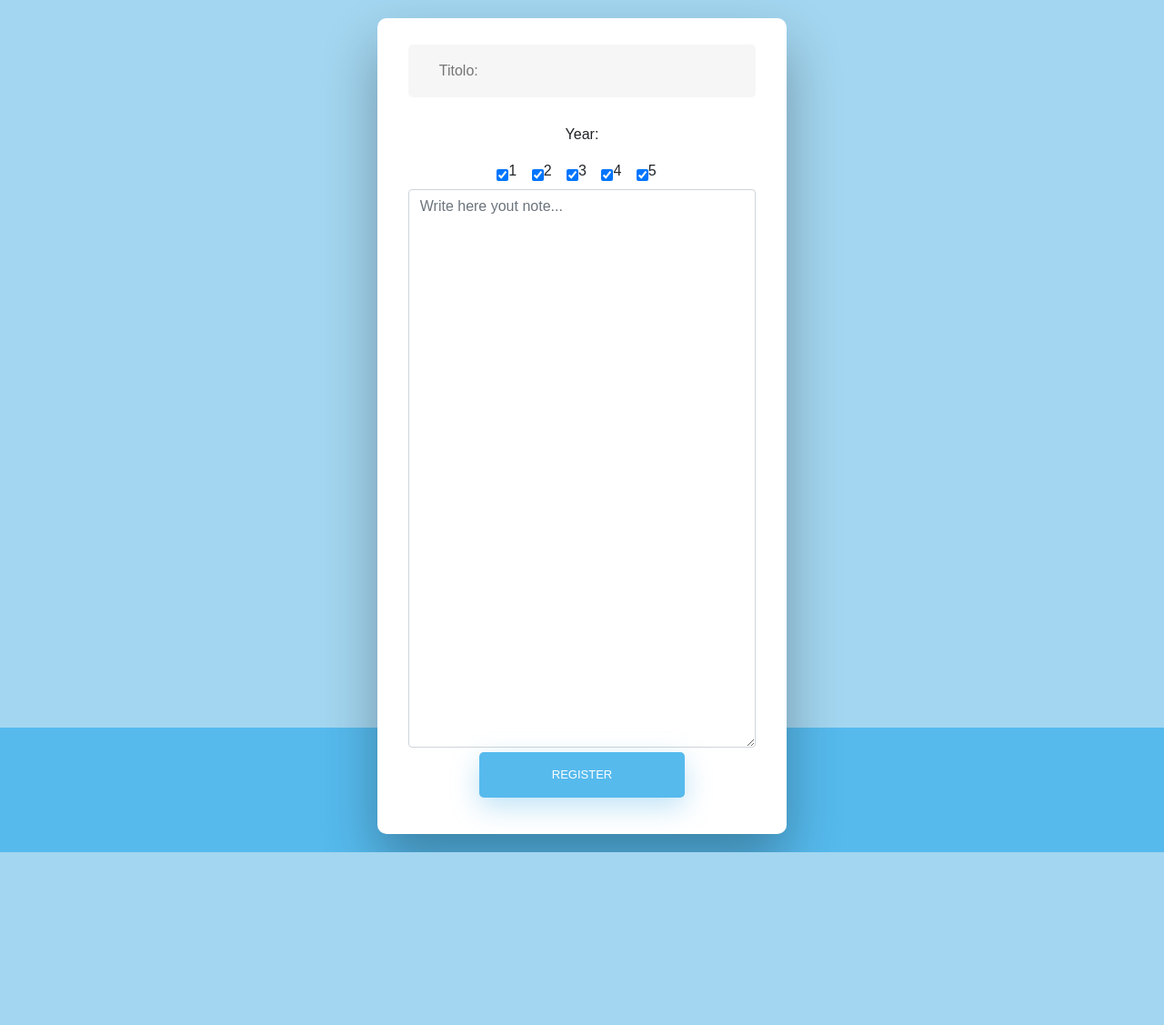
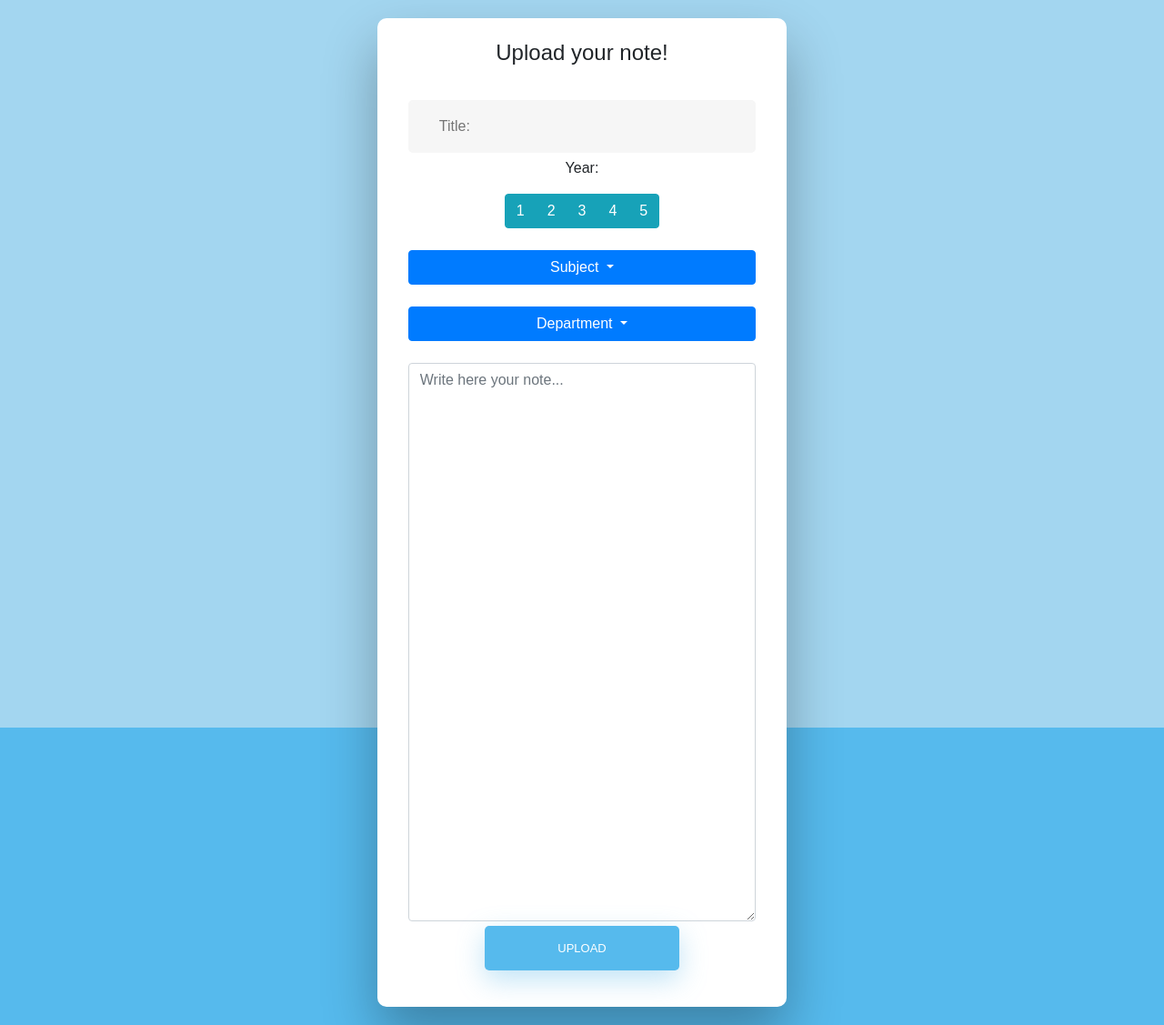
Before and after one commit to rhxto/Buds-note, a PHP site: page /write/index.php in a window 1280 px wide. Shown: the whole page at 91% size. Before the commit the page ends 937 px from the top, so only its background shows below. Run offline with PHP 8.4, Linux system fonts and the light colour scheme.

Commit message:
Sistemazione menu
Finito tutto il form di caricamento delle note ad eccezione della parte relativa al caricamente delle foto, li bisogna trovare una cosa figa da inserire asap, ce ne sono un sacco di bootstrap che si aggiungono abbastanza facilmente, ricordarsi di mettere la barra di caricamento della foto

```diff
--- a/write/index.php
+++ b/write/index.php
@@ -6,7 +6,9 @@
   <meta name="viewport" content="width=device-width, initial-scale=1.0">
   <link href="../bootstrap/css/bootstrap.min.css" rel="stylesheet" id="bootstrap-css">
   <script src="../jQuery.js"></script>
+  <script src="https://cdnjs.cloudflare.com/ajax/libs/popper.js/1.16.0/umd/popper.min.js"></script>
   <script src="../bootstrap/js/bootstrap.min.js"></script>
+
 
   <style>
 
@@ -292,40 +294,64 @@ input[type=text]:placeholder {
 <body>
 <div class="wrapper fadeInDown">
   <div id="formContent">
-    <!-- Tabs Titles -->
-
-    <!-- Login Form -->
+  </br>
+    <h4>Upload your note!</h4>
     <form>
       <br/>
-      <input type="text" id="title" class="fadeIn second" name="title" placeholder="Titolo:"/>
+      <input type="text" id="title" class="fadeIn second" name="title" placeholder="Title:"/>
       <br/>
+    <div class="container">
+      <p>Year:</p>
+      <div class="btn-group btn-group-toggle" data-toggle="buttons">
+        <label class="btn btn-info">
+          <input type="radio" name="options" id="1" autocomplete="off" checked> 1
+        </label>
+        <label class="btn btn-info">
+          <input type="radio" name="options" id="2" autocomplete="off"> 2
+        </label>
+        <label class="btn btn-info">
+          <input type="radio" name="options" id="3" autocomplete="off"> 3
+        </label>
+        <label class="btn btn-info">
+          <input type="radio" name="options" id="4" autocomplete="off"> 4
+        </label>
+        <label class="btn btn-info">
+          <input type="radio" name="options" id="5" autocomplete="off"> 5
+        </label>
+      </div>
+    </br>
+    </div>
+    <div class="dropdown">
+      <br/>
+        <button type="button" class="btn btn-primary dropdown-toggle" id="subject" data-toggle="dropdown">
+          Subject
+      </button>
+      <div class="dropdown-menu dropdown-menu-right">
+        <!--Qui vanno messi in modo dinamici i nomi delle materie possibili-->
+        <a class="dropdown-item" href="#">Link 1</a>
+        <a class="dropdown-item" href="#">Link 2</a>
+        <a class="dropdown-item" href="#">Link 3</a>
+      </div>
+    </div>
+    <div class="dropdown">
+      <br/>
+      <button type="button" class="btn btn-primary dropdown-toggle" id="dept" data-toggle="dropdown">
+        Department
+      </button>
+      <div class="dropdown-menu dropdown-menu-right">
+        <!--Qui vanno messi in modo dinamici i nomi dei possibili indirizzi-->
+        <a class="dropdown-item" href="#">Link 1</a>
+        <a class="dropdown-item" href="#">Link 2</a>
+        <a class="dropdown-item" href="#">Link 3</a>
+      </div>
+    </div>
     <br/>
-    <p>Year:</p>
-    <div class="form-check form-check-inline">
-      <input id="year1" type="checkbox" checked="checked">
-        <label for="year1">1</label>
-    </div>
-    <div class="form-check form-check-inline">
-      <input id="year2" type="checkbox" checked="checked">
-        <label for="year2">2</label>
-    </div>
-    <div class="form-check form-check-inline">
-      <input id="year3" type="checkbox" checked="checked">
-        <label for="year3">3</label>
-    </div>
-    <div class="form-check form-check-inline">
-      <input id="year4" type="checkbox" checked="checked">
-        <label for="year4">4</label>
-    </div>
-    <div class="form-check form-check-inline">
-      <input id="year5" type="checkbox" checked="checked">
-        <label for="year5">5</label>
-    </div>
-      <textarea class="form-control" rows="25" id="comment" placeholder="Write here yout note..."></textarea>
-      <input type="submit" class="fadeIn fifth" value="Register">
+      <textarea class="form-control" rows="25" id="comment" placeholder="Write here your note..."></textarea>
+      <!--Qui ci va il form di upload delle foto-->
+      <input type="submit" class="fadeIn fifth" value="Upload">
     </form>
 
-  </div>
+
 </div>
 
 </body>
```
